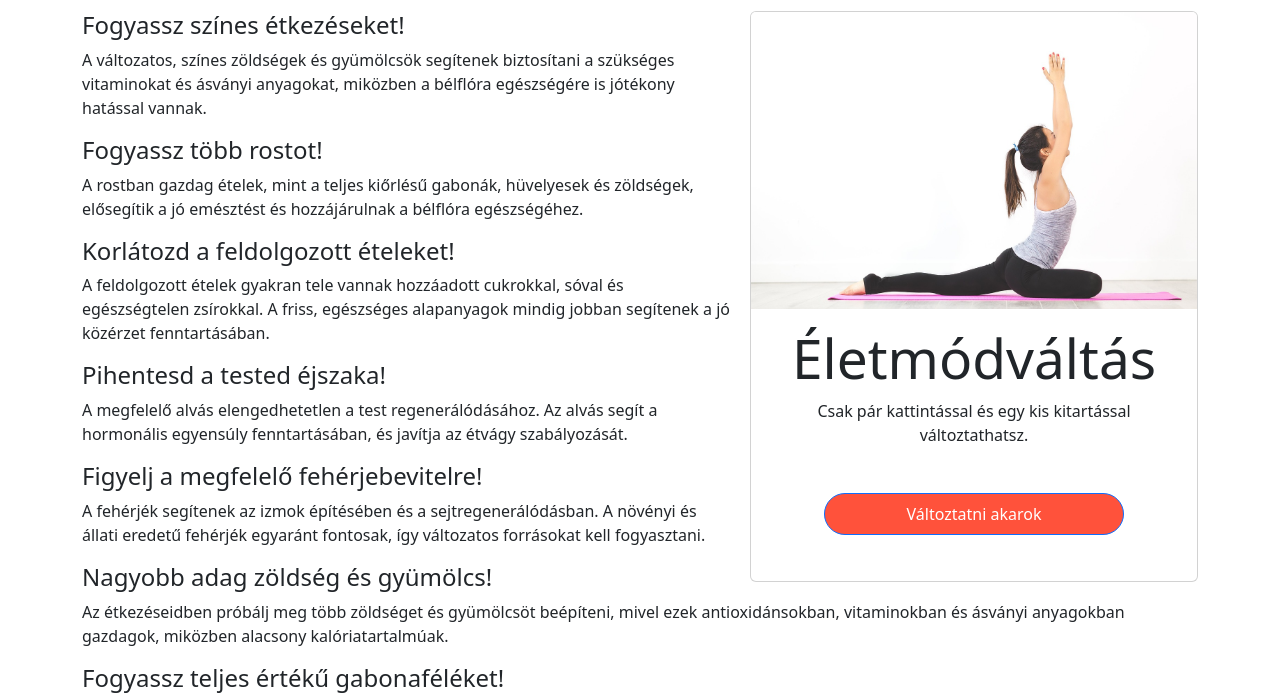
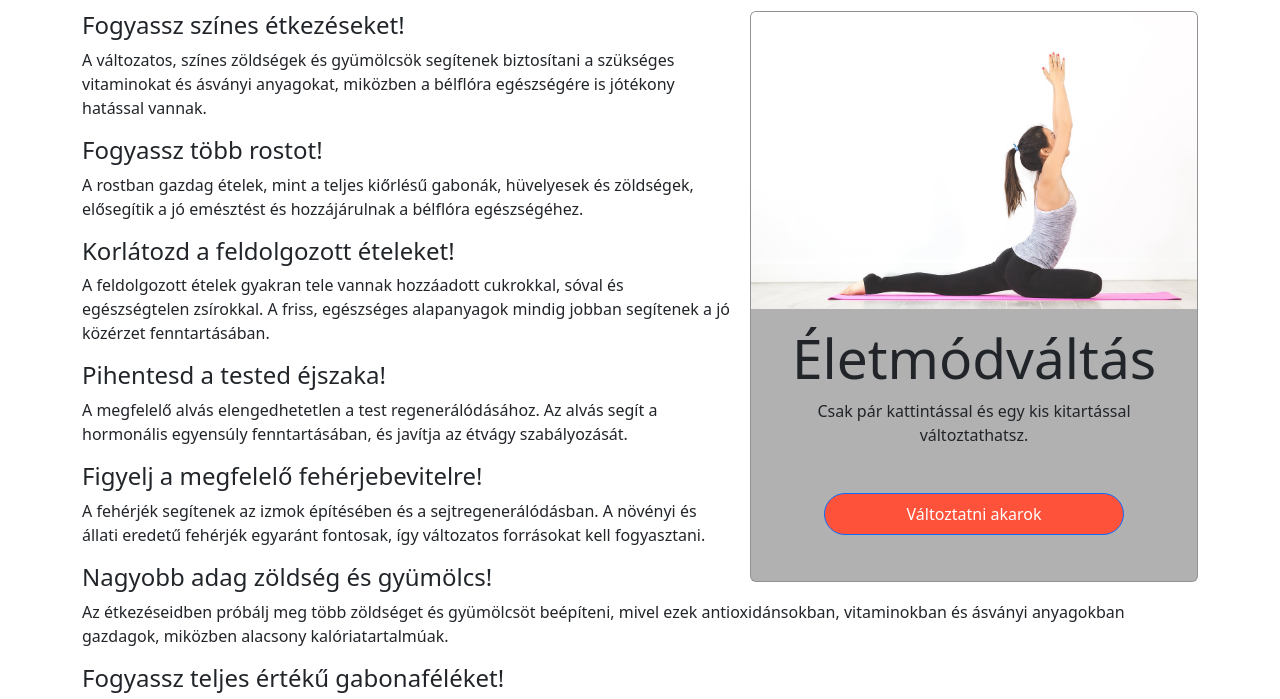
Before and after one commit to VargaBalazsm/ProjektMunka, a plain HTML site: page Tanácsok.html in a window 1280 px wide. Shown: the part 101-800 px from the top of the page. Drawn offline with nearby package versions, Linux system fonts and the light colour scheme; a script that the page names is missing.

Commit message:
Tanácsaink oldal kész

```diff
--- a/css/style.css
+++ b/css/style.css
@@ -617,9 +617,11 @@ h5 {
     float: right;
     margin-left: 15px;
     text-align: center;
+    background: #b1b1b1;
 }
 
 .tanacsfelirat{
     margin-left: 10px;
     margin-bottom: 15px;
+
 }
```
